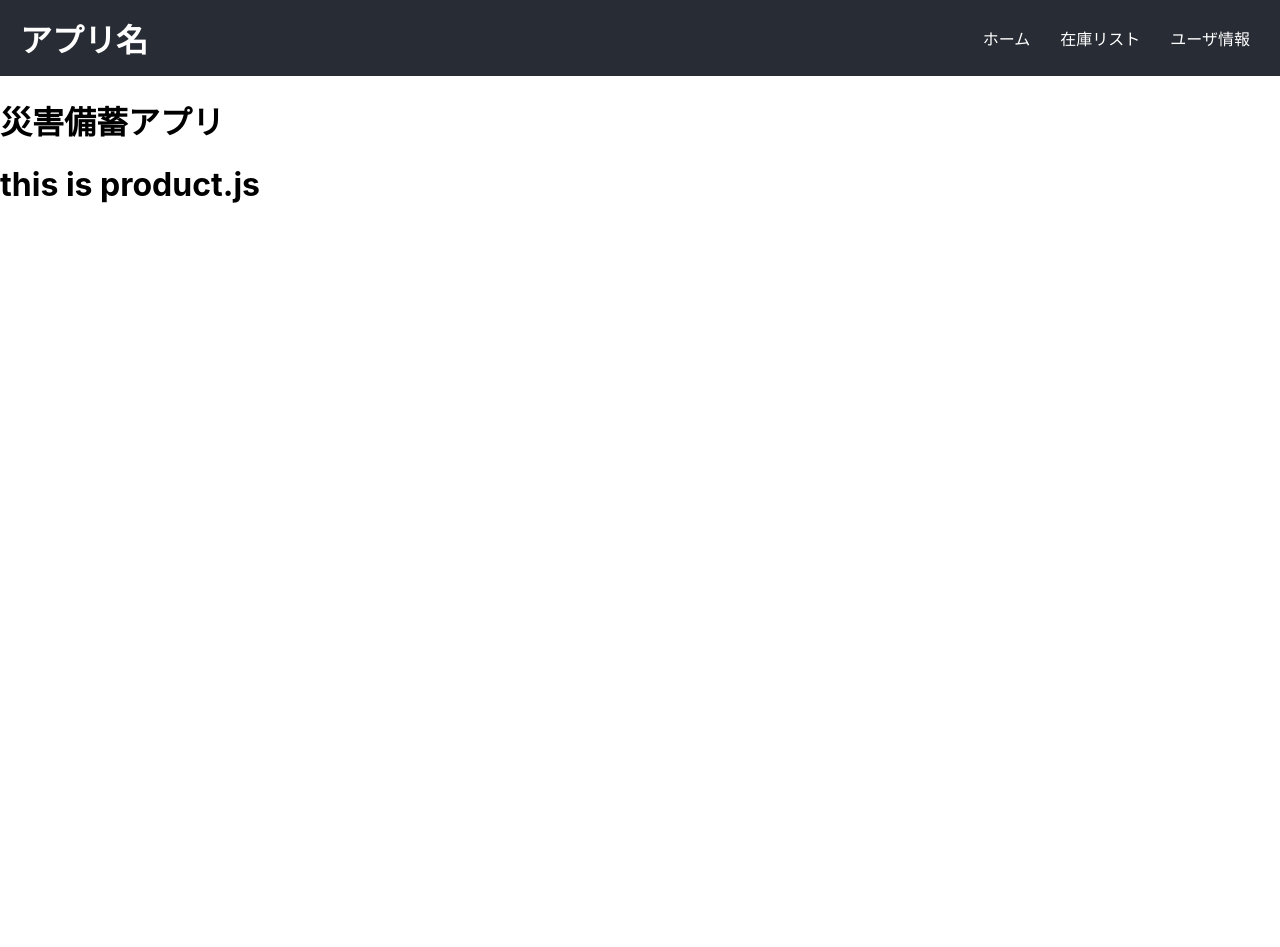
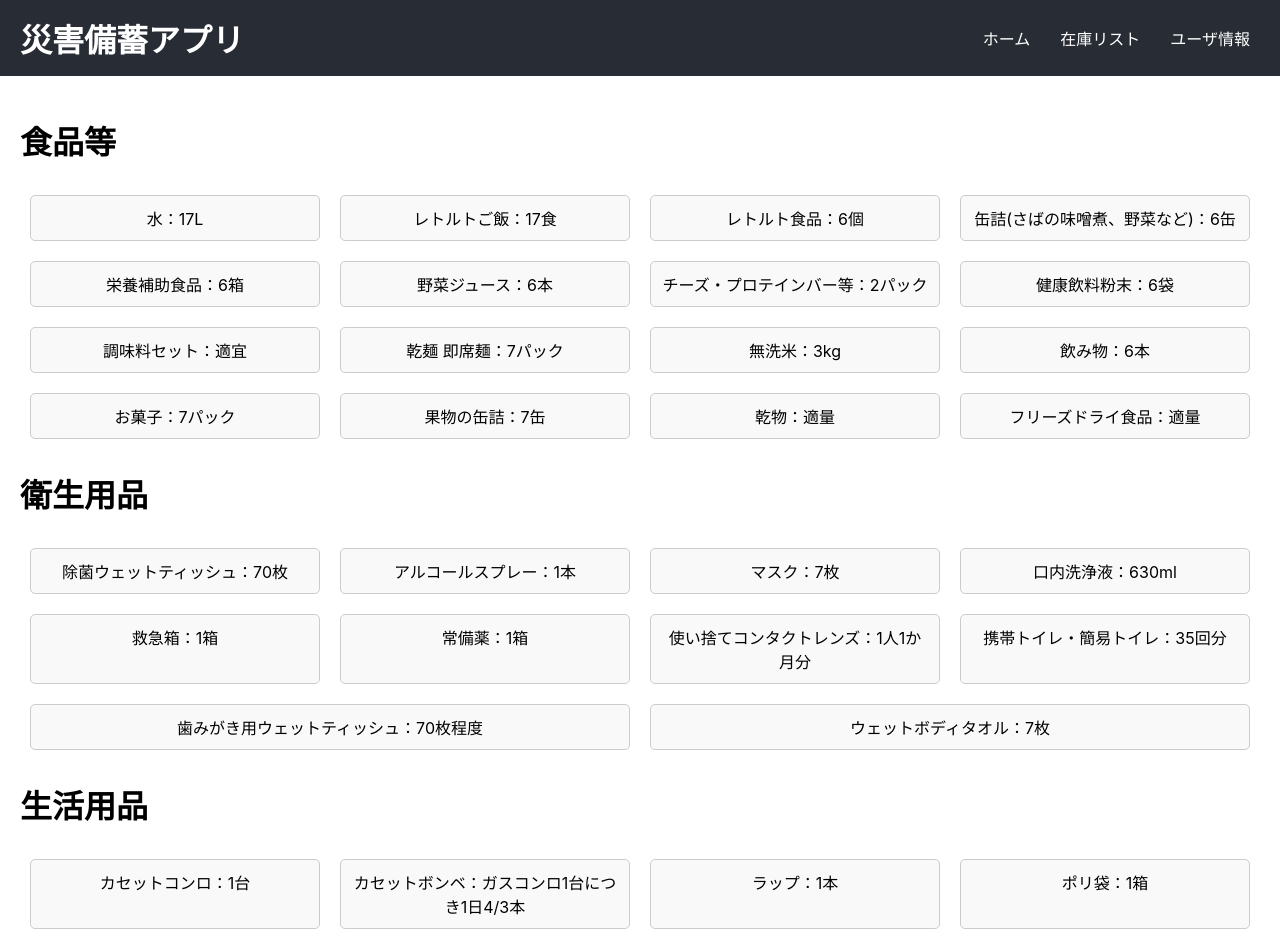
Before and after one commit to AE-1-Summer-Short-Internship2024/team4, a React (Create React App) app: page /home in a window 1280 px wide. Shown: the top 947 px of the page. Before the commit the page ends 800 px from the top, so only its background shows below. Built offline with nearby package versions, Linux system fonts and the light colour scheme.

Commit message:
added:productList

```diff
--- a/src/App.js
+++ b/src/App.js
@@ -1,7 +1,8 @@
 // frontend/src/App.js
 import React, { useEffect, useState } from 'react';
 import Header from './Header/Header';
-import Product from './compoents/main/Product';
+import ProductList from './compoents/product/ProductList';
+
 import {
   BrowserRouter as Router,
   Routes,
@@ -14,15 +15,14 @@ function App() {
   return (
     <div>
       <Header />
-      <h1>災害備蓄アプリ</h1>
+
 
     {/* ルーティングの設定 */}
       <Router>
       <div className="app-content">
         <Routes>
           {/* path：/home　でProductコンポネントに飛ばす。 */}
-          <Route path="/home" element={<Product />} />
-
+          <Route path="/home" element={<ProductList />} />
 
         </Routes>
       </div>
--- a/src/Header/Header.js
+++ b/src/Header/Header.js
@@ -5,10 +5,10 @@ import './Header.css';  // スタイリング用のCSSファイル（必要に
 const Header = () => {
   return (
     <header className="header">
-      <h1>アプリ名</h1>
+      <h1>災害備蓄アプリ</h1>
       <nav>
         <ul>
-          <li><a href="#home">ホーム</a></li>
+          <li><a href="/home">ホーム</a></li>
           <li><a href="/about">在庫リスト</a></li>
           <li><a href="/user">ユーザ情報</a></li>
         </ul>
--- a/src/compoents/main/Product.js
+++ /dev/null
@@ -1,17 +0,0 @@
-// frontend/src/App.js
-import React, { useEffect, useState } from 'react';
-
-
-
-
-function Product() {
-  return (
-    <div>
-
-      <h1>this is product.js</h1>
-
-    </div>
-  );
-}
-
-export default Product;
--- /dev/null
+++ b/src/compoents/product/ProductList.css
@@ -0,0 +1,51 @@
+
+.product-list {
+    padding: 20px;
+}
+
+.product-grid {
+    display: flex;
+    flex-wrap: wrap;
+}
+
+.product-item {
+    flex: 1 0 21%;
+    /* 四列表示に調整 */
+    margin: 10px;
+    padding: 10px;
+    border: 1px solid #ccc;
+    border-radius: 5px;
+    text-align: center;
+    background-color: #f9f9f9;
+    transition: transform 0.3s, background-color 0.3s;
+}
+
+.product-item.selected {
+    background-color: #ccc;
+}
+
+.product-item:hover {
+    transform: scale(1.05);
+}
+
+.product-item a {
+    text-decoration: none;
+    color: #000;
+}
+
+.product-details {
+    margin-top: 20px;
+}
+
+.product-detail {
+    margin: 20px 0;
+    padding: 10px;
+    border: 1px solid #ccc;
+    border-radius: 5px;
+    background-color: #f4f4f4;
+    transition: background-color 0.3s;
+}
+
+.product-detail.selected {
+    background-color: #ccc;
+}
--- /dev/null
+++ b/src/compoents/product/ProductList.js
@@ -0,0 +1,73 @@
+import React, { useState } from 'react';
+import products from './data.js';
+import './ProductList.css';
+
+const ProductList = () => {
+  // 各商品の選択状態を管理するためのstateを追加
+  const [selectedProducts, setSelectedProducts] = useState({});
+
+  // 商品を選択または解除する関数
+  const toggleProductSelection = (productId) => {
+    setSelectedProducts((prevState) => ({
+      ...prevState,
+      [productId]: !prevState[productId],
+    }));
+  };
+
+  // 各カテゴリの商品リストを表示する関数
+  const renderProductGrid = (productList) => {
+    return (
+      <div className="product-grid">
+        {productList.map((product) => (
+          <div
+            className={`product-item ${selectedProducts[product.id] ? 'selected' : ''}`}
+            key={product.id}
+          >
+            <a href={`#product-${product.id}`}>
+              <div>{product.name}：{product.quantity}</div>
+            </a>
+          </div>
+        ))}
+      </div>
+    );
+  };
+
+  // 各カテゴリの詳細リストを表示する関数
+  const renderProductDetails = (productList) => {
+    return productList.map((product) => (
+      <div id={`product-${product.id}`} key={product.id} className={`product-detail ${selectedProducts[product.id] ? 'selected' : ''}`}>
+        <input
+          type="checkbox"
+          checked={!!selectedProducts[product.id]}
+          onChange={() => toggleProductSelection(product.id)}
+        />
+        <h2>{product.name}</h2>
+        <p>Quantity: {product.quantity}</p>
+        <p>
+          詳細情報を<a href={product.url} target="_blank" rel="noopener noreferrer">楽天市場</a>で確認する。
+        </p>
+      </div>
+    ));
+  };
+
+  return (
+    <div className="product-list">
+      <h1>食品等</h1>
+      {renderProductGrid(products.food)}
+
+      <h1>衛生用品</h1>
+      {renderProductGrid(products.hygiene)}
+
+      <h1>生活用品</h1>
+      {renderProductGrid(products.daily)}
+
+      <div className="product-details">
+        {Object.keys(products).map((category) =>
+          renderProductDetails(products[category])
+        )}
+      </div>
+    </div>
+  );
+};
+
+export default ProductList;
--- /dev/null
+++ b/src/compoents/product/data.js
@@ -0,0 +1,64 @@
+// src/data/products.js
+const baseUrl = 'https://search.rakuten.co.jp/search/mall/';
+// DBから取得するダミーデータ
+// このデータに購入済みかというフラグを追加する予定
+const products = {
+  food: [
+    { id: 1, name: '水', quantity: '17L', url: `${baseUrl}水` },
+    { id: 2, name: 'レトルトご飯', quantity: '17食', url: `${baseUrl}レトルトご飯` },
+    { id: 3, name: 'レトルト食品', quantity: '6個', url: `${baseUrl}レトルト食品` },
+    { id: 4, name: '缶詰(さばの味噌煮、野菜など)', quantity: '6缶', url: `${baseUrl}缶詰(さばの味噌煮、野菜など)` },
+    { id: 5, name: '栄養補助食品', quantity: '6箱', url: `${baseUrl}栄養補助食品` },
+    { id: 6, name: '野菜ジュース', quantity: '6本', url: `${baseUrl}野菜ジュース` },
+    { id: 7, name: 'チーズ・プロテインバー等', quantity: '2パック', url: `${baseUrl}チーズ・プロテインバー等` },
+    { id: 8, name: '健康飲料粉末', quantity: '6袋', url: `${baseUrl}健康飲料粉末` },
+    { id: 9, name: '調味料セット', quantity: '適宜', url: `${baseUrl}調味料セット` },
+    { id: 10, name: '乾麺 即席麺', quantity: '7パック', url: `${baseUrl}乾麺 即席麺` },
+    { id: 11, name: '無洗米', quantity: '3kg', url: `${baseUrl}無洗米` },
+    { id: 12, name: '飲み物', quantity: '6本', url: `${baseUrl}飲み物` },
+    { id: 13, name: 'お菓子', quantity: '7パック', url: `${baseUrl}お菓子` },
+    { id: 14, name: '果物の缶詰', quantity: '7缶', url: `${baseUrl}果物の缶詰` },
+    { id: 15, name: '乾物', quantity: '適量', url: `${baseUrl}乾物` },
+    { id: 16, name: 'フリーズドライ食品', quantity: '適量', url: `${baseUrl}フリーズドライ食品` },
+  ],
+  hygiene: [
+    { id: 17, name: '除菌ウェットティッシュ', quantity: '70枚', url: `${baseUrl}除菌ウェットティッシュ` },
+    { id: 18, name: 'アルコールスプレー', quantity: '1本', url: `${baseUrl}アルコールスプレー` },
+    { id: 19, name: 'マスク', quantity: '7枚', url: `${baseUrl}マスク` },
+    { id: 20, name: '口内洗浄液', quantity: '630ml', url: `${baseUrl}口内洗浄液` },
+    { id: 21, name: '救急箱', quantity: '1箱', url: `${baseUrl}救急箱` },
+    { id: 22, name: '常備薬', quantity: '1箱', url: `${baseUrl}常備薬` },
+    { id: 23, name: '使い捨てコンタクトレンズ', quantity: '1人1か月分', url: `${baseUrl}使い捨てコンタクトレンズ` },
+    { id: 24, name: '携帯トイレ・簡易トイレ', quantity: '35回分', url: `${baseUrl}携帯トイレ・簡易トイレ` },
+    { id: 25, name: '歯みがき用ウェットティッシュ', quantity: '70枚程度', url: `${baseUrl}歯みがき用ウェットティッシュ` },
+    { id: 26, name: 'ウェットボディタオル', quantity: '7枚', url: `${baseUrl}ウェットボディタオル` },
+  ],
+  daily: [
+    { id: 27, name: 'カセットコンロ', quantity: '1台', url: `${baseUrl}カセットコンロ` },
+    { id: 28, name: 'カセットボンベ', quantity: 'ガスコンロ1台につき1日4/3本', url: `${baseUrl}カセットボンベ` },
+    { id: 29, name: 'ラップ', quantity: '1本', url: `${baseUrl}ラップ` },
+    { id: 30, name: 'ポリ袋', quantity: '1箱', url: `${baseUrl}ポリ袋` },
+    { id: 31, name: 'ビニール手袋', quantity: '1箱', url: `${baseUrl}ビニール手袋` },
+    { id: 32, name: 'アルミホイル', quantity: '1本', url: `${baseUrl}アルミホイル` },
+    { id: 33, name: 'トイレットペーパー', quantity: '3ロール', url: `${baseUrl}トイレットペーパー` },
+    { id: 34, name: 'ティッシュペーパー', quantity: '3箱', url: `${baseUrl}ティッシュペーパー` },
+    { id: 35, name: '懐中電灯', quantity: '1灯', url: `${baseUrl}懐中電灯` },
+    { id: 36, name: '乾電池', quantity: '単1～単4までのセット', url: `${baseUrl}乾電池` },
+    { id: 37, name: '点火棒', quantity: '1本', url: `${baseUrl}点火棒` },
+    { id: 38, name: '使い捨てカイロ', quantity: '14個', url: `${baseUrl}使い捨てカイロ` },
+    { id: 39, name: '携帯電話 充電器', quantity: '携帯台数に合わせて用意', url: `${baseUrl}携帯電話 充電器` },
+    { id: 40, name: '布製ガムテープ', quantity: '2巻', url: `${baseUrl}布製ガムテープ` },
+    { id: 41, name: '軍手', quantity: '7組', url: `${baseUrl}軍手` },
+    { id: 42, name: '新聞紙', quantity: '適宜', url: `${baseUrl}新聞紙` },
+    { id: 43, name: '手回し充電式などのラジオ', quantity: '1台', url: `${baseUrl}手回し充電式などのラジオ` },
+    { id: 44, name: 'マルチツール', quantity: '1個', url: `${baseUrl}マルチツール` },
+    { id: 45, name: '給水袋', quantity: '1袋', url: `${baseUrl}給水袋` },
+    { id: 46, name: 'ポータブルストーブ', quantity: '1台', url: `${baseUrl}ポータブルストーブ` },
+    { id: 47, name: 'LEDランタン', quantity: '最低3台', url: `${baseUrl}LEDランタン` },
+    { id: 48, name: 'ヘッドライト', quantity: '1個', url: `${baseUrl}ヘッドライト` },
+    { id: 49, name: 'クーラーボックス', quantity: '1個', url: `${baseUrl}クーラーボックス` },
+    { id: 50, name: 'リュックサック', quantity: '1個', url: `${baseUrl}リュックサック` },
+  ],
+};
+
+export default products;
```
Also changed, not shown: 1 other file (tests, documents, lock files or other folders).
